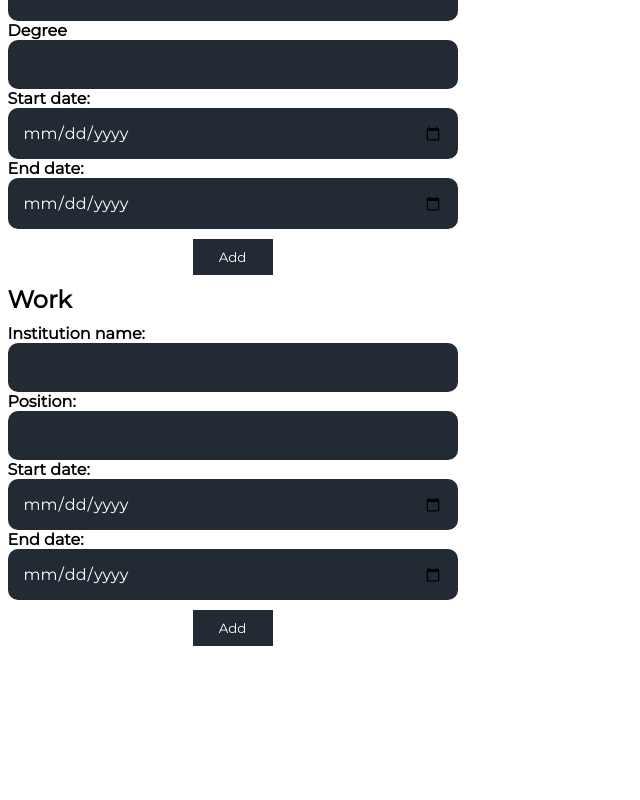
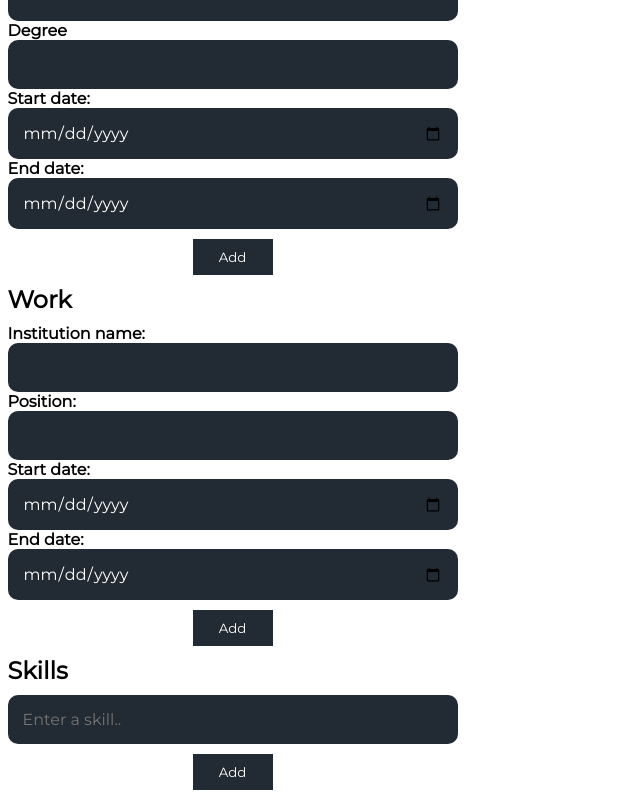
Before and after one commit to urosrelic/cv-app-react, a React (Vite) app: page / in a window 1280 px wide. Shown: the part 1208-2008 px from the top of the page, without its empty margins (0-640 px from the left). Before the commit the page ends 1864 px from the top, so only its background shows below. Built offline with nearby package versions, Linux system fonts and the light colour scheme; a web font is replaced by a local one.

Commit message:
feat: add skills section

```diff
--- a/src/App.jsx
+++ b/src/App.jsx
@@ -20,6 +20,8 @@ function App() {
 
   const [workData, setWorkData] = useState([]);
 
+  const [skillsData, setSkillsData] = useState([]);
+
   console.log(generalData);
 
   return (
@@ -32,6 +34,8 @@ function App() {
           setEducationData={setEducationData}
           workData={workData}
           setWorkData={setWorkData}
+          skillsData={skillsData}
+          setSkillsData={setSkillsData}
         />
         <Preview
           generalData={generalData}
--- a/src/components/Editor.jsx
+++ b/src/components/Editor.jsx
@@ -1,5 +1,6 @@
 import { Education } from "./Education";
 import { General } from "./General";
+import { Skills } from "./Skills";
 import { Work } from "./Work";
 
 export const Editor = (props) => {
@@ -11,6 +12,9 @@ export const Editor = (props) => {
   const workData = props.workData;
   const setWorkData = props.setWorkData;
 
+  const skillsData = props.skillsData;
+  const setSkillsData = props.setSkillsData;
+
   return (
     <div className='editor-container'>
       <General setGeneralData={setGeneralData} />
@@ -19,6 +23,7 @@ export const Editor = (props) => {
         setEducationData={setEducationData}
       />
       <Work workData={workData} setWorkData={setWorkData} />
+      <Skills skillsData={skillsData} setSkillsData={setSkillsData} />
     </div>
   );
 };
--- /dev/null
+++ b/src/components/Skills.jsx
@@ -0,0 +1,62 @@
+import { useState } from "react";
+// import { v4 as uuidv4 } from "uuid";
+
+export const Skills = ({ skillsData, setSkillsData }) => {
+  const [skill, setSkill] = useState({
+    id: crypto.randomUUID(),
+    type: "",
+  });
+
+  const handleInputChange = (fieldName, e) => {
+    setSkill((currentData) => ({
+      ...currentData,
+      [fieldName]: e.target.value,
+    }));
+  };
+
+  const handleSubmit = (e) => {
+    e.preventDefault();
+
+    setSkillsData((currentData) => [...currentData, skill]);
+
+    setSkill({
+      id: crypto.randomUUID(),
+      type: "",
+    });
+  };
+
+  const handleDelete = (id) => {
+    setSkillsData((currentData) =>
+      currentData.filter((skill) => skill.id !== id)
+    );
+  };
+
+  return (
+    <div className='skills-container'>
+      <h2>Skills</h2>
+      <div className='submitted-skils-data'>
+        {skillsData.map((skill) => (
+          <div key={skill.id} className='submitted-skill-item'>
+            <p>Skill: {skill.type}</p>
+            <div id='delete-btn' onClick={() => handleDelete(skill.id)}>
+              <i className='fa-solid fa-trash'></i>
+            </div>
+          </div>
+        ))}
+      </div>
+      <form id='skills-entry-form' onSubmit={handleSubmit}>
+        <div className='input-container'>
+          <input
+            type='text'
+            placeholder='Enter a skill..'
+            value={skill.type}
+            onChange={(e) => handleInputChange("type", e)}
+          />
+          <button id='add-entry-btn' type='submit'>
+            Add
+          </button>
+        </div>
+      </form>
+    </div>
+  );
+};
--- a/src/styles.css
+++ b/src/styles.css
@@ -119,19 +119,27 @@
   resize: none;
 }
 
-/* Education, Work*/
+/* Education, Work, Skills*/
 .education-container h2,
-.work-container h2 {
+.work-container h2,
+.skills-container h2 {
   margin-bottom: 10px;
 }
 .submitted-education-data,
-.submitted-work-data {
+.submitted-work-data,
+.submitted-skills-data {
+  display: flex;
+  flex-direction: column;
+}
+
+#skills-entry-form {
   display: flex;
   flex-direction: column;
 }
 
 .submitted-education-item,
-.submitted-work-item {
+.submitted-work-item,
+.submitted-skill-item {
   padding: 15px;
   margin: 15px 0;
   display: flex;
@@ -200,20 +208,23 @@
 }
 
 /* Education Preview */
-.education-preview-container {
+.education-preview-container,
+.work-preview-container {
   padding: 15px;
   display: flex;
   flex-direction: column;
 }
 
-.education-preview-item {
+.education-preview-item,
+.work-preview-item {
   margin: 25px 0;
   display: flex;
   flex-direction: row;
   border-bottom: 1px solid black;
 }
 
-.education-preview-item-info {
+.education-preview-item-info,
+.work-preview-item-info {
   display: flex;
   flex-direction: column;
 }
```
